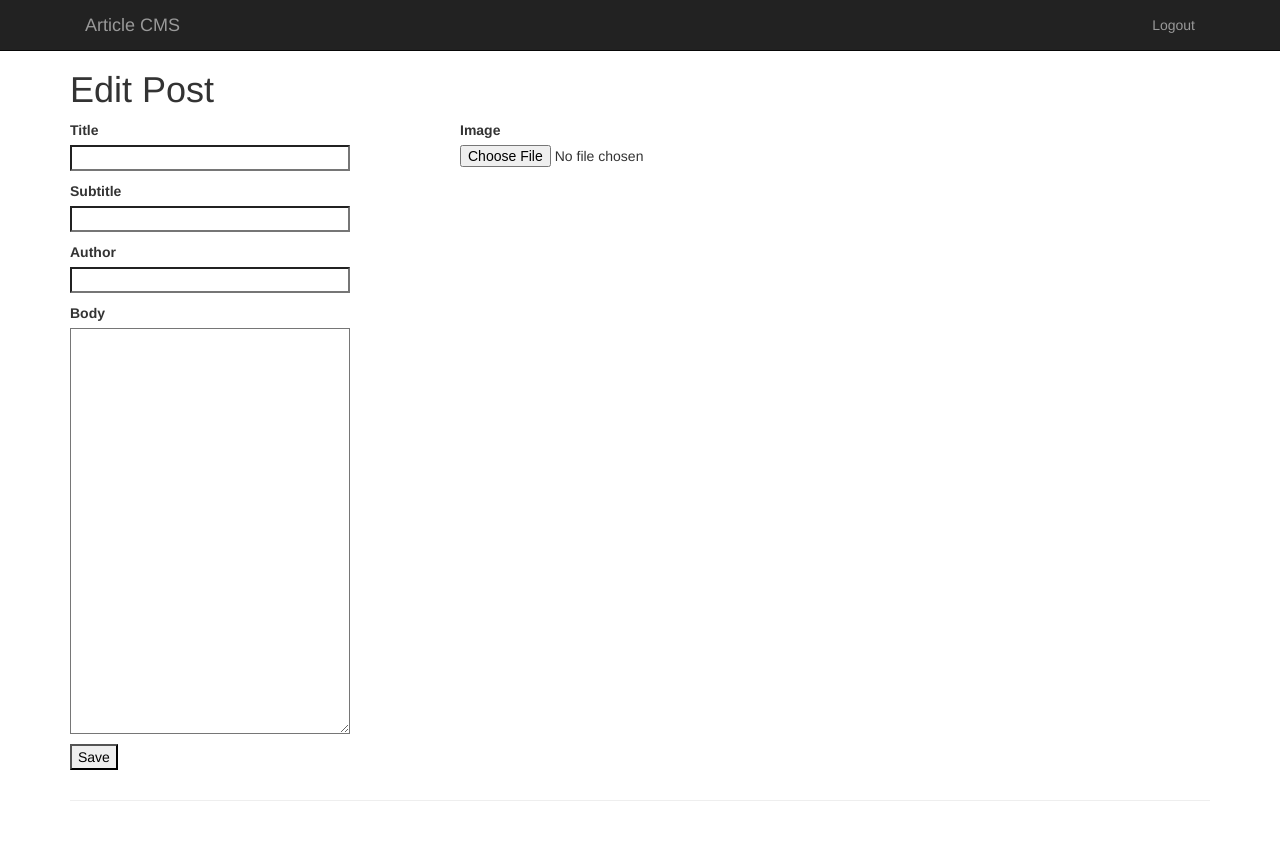
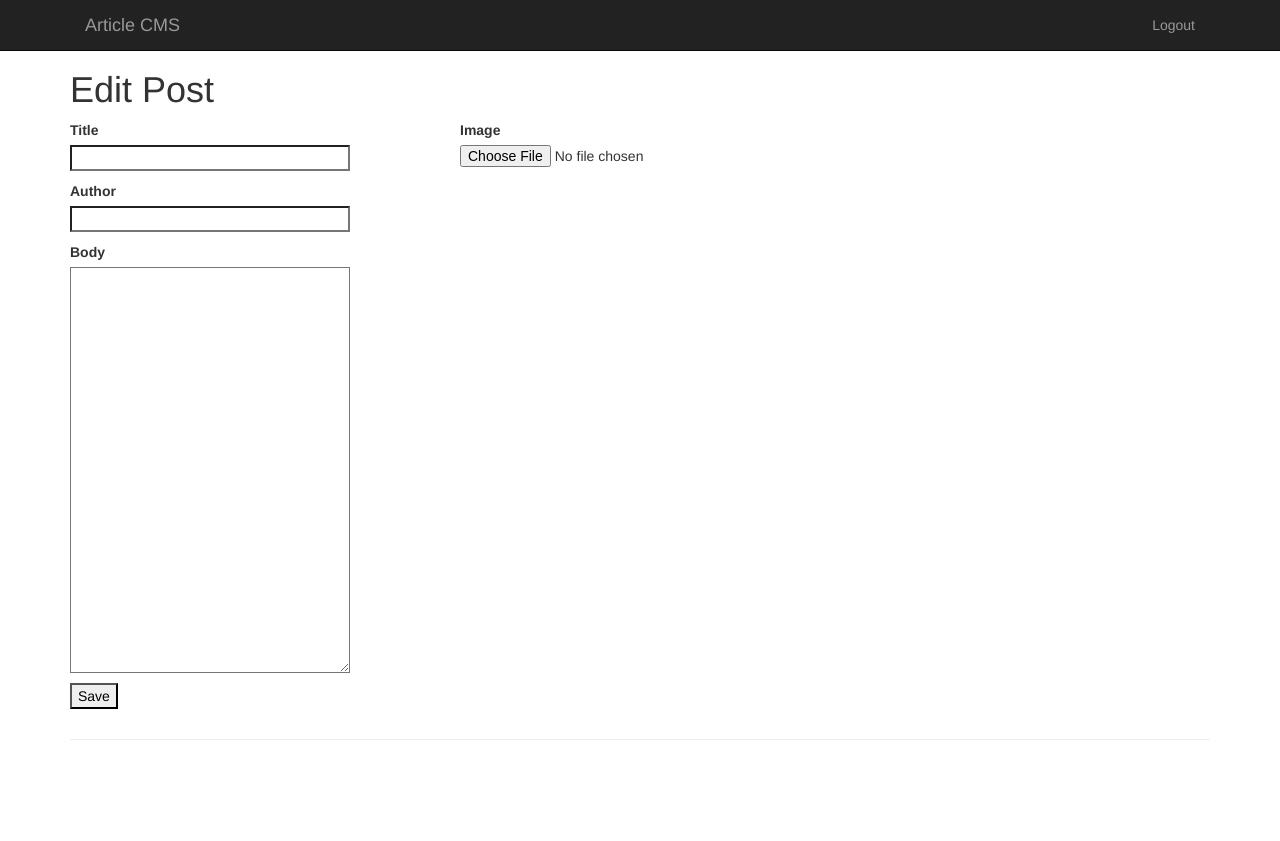
Before and after one commit to sweetybolisetty2002-creator/Udacity-cms1, a Flask app: page /post/1 in a window 1280 px wide. After the commit the page ends 740 px from the top, so only its background shows below. Run offline with Flask 2, Linux system fonts and the light colour scheme; a user stored in the database is signed in; data that the repository does not hold is empty; some libraries are stand-ins or nearby versions.

Commit message:
Update post.html

```diff
--- a/FlaskWebProject/templates/post.html
+++ b/FlaskWebProject/templates/post.html
@@ -2,7 +2,6 @@
 
 {% block content %}
 <h1>{{ title }}</h1>
-
 <form action="" method="post" novalidate enctype="multipart/form-data">
     {{ form.hidden_tag() }}
     <div class="row">
@@ -11,47 +10,34 @@
                 {{ form.title.label }}<br>
                 {{ form.title(size=64) }}
                 {% for error in form.title.errors %}
-                    <span style="color: red;">[{{ error }}]</span>
-                {% endfor %}
-            </p>
-            <p>
-                {{ form.subtitle.label }}<br>
-                {{ form.subtitle(size=64) }}
-                {% for error in form.subtitle.errors %}
-                    <span style="color: red;">[{{ error }}]</span>
+                <span style="color: red;">[{{ error }}]</span>
                 {% endfor %}
             </p>
             <p>
                 {{ form.author.label }}<br>
                 {{ form.author(size=32) }}
                 {% for error in form.author.errors %}
-                    <span style="color: red;">[{{ error }}]</span>
+                <span style="color: red;">[{{ error }}]</span>
                 {% endfor %}
             </p>
             <p>
                 {{ form.body.label }}<br>
                 {{ form.body(cols=70, rows=20) }}
                 {% for error in form.body.errors %}
-                    <span style="color: red;">[{{ error }}]</span>
+                <span style="color: red;">[{{ error }}]</span>
                 {% endfor %}
             </p>
             <p>{{ form.submit() }}</p>
         </div>
-
         <div class="col-sm-4">
             {% if form.image_path.data %}
-                {% if imageSource %}
-                    <p><img src="{{ imageSource }}{{ form.image_path.data }}" width="250" height="250" /></p>
-                {% else %}
-                    <p><img src="{{ form.image_path.data }}" width="250" height="250" /></p>
-                {% endif %}
+            <p><img src="{{ imageSource + form.image_path.data }}" width="250" height="250" /></p>
             {% endif %}
-
             <p>
                 {{ form.image_path.label }}<br>
                 {{ form.image_path }}
                 {% for error in form.image_path.errors %}
-                    <span style="color: red;">[{{ error }}]</span>
+                <span style="color: red;">{{ error.join(form.image_path.errors) }}</span>
                 {% endfor %}
             </p>
         </div>
```
